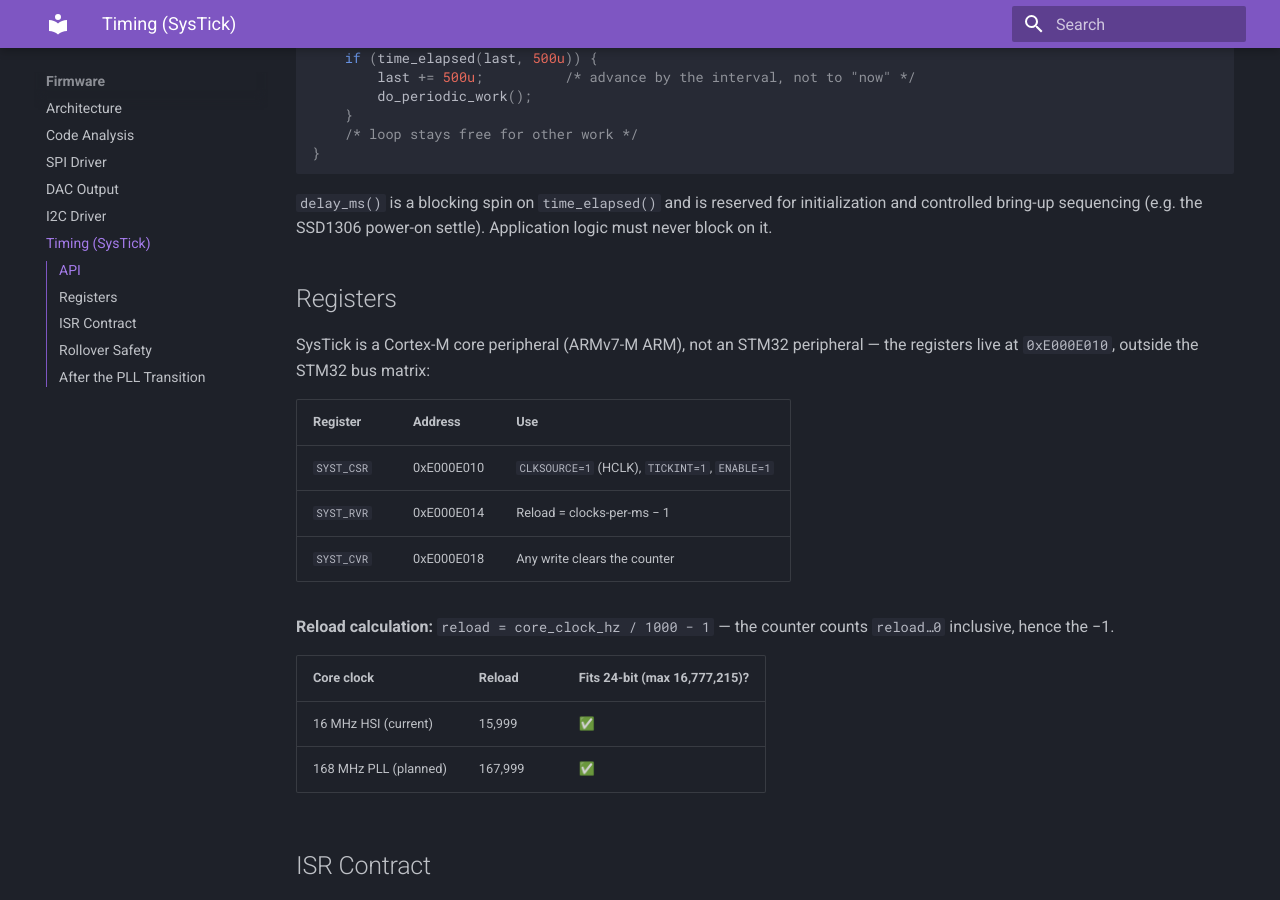
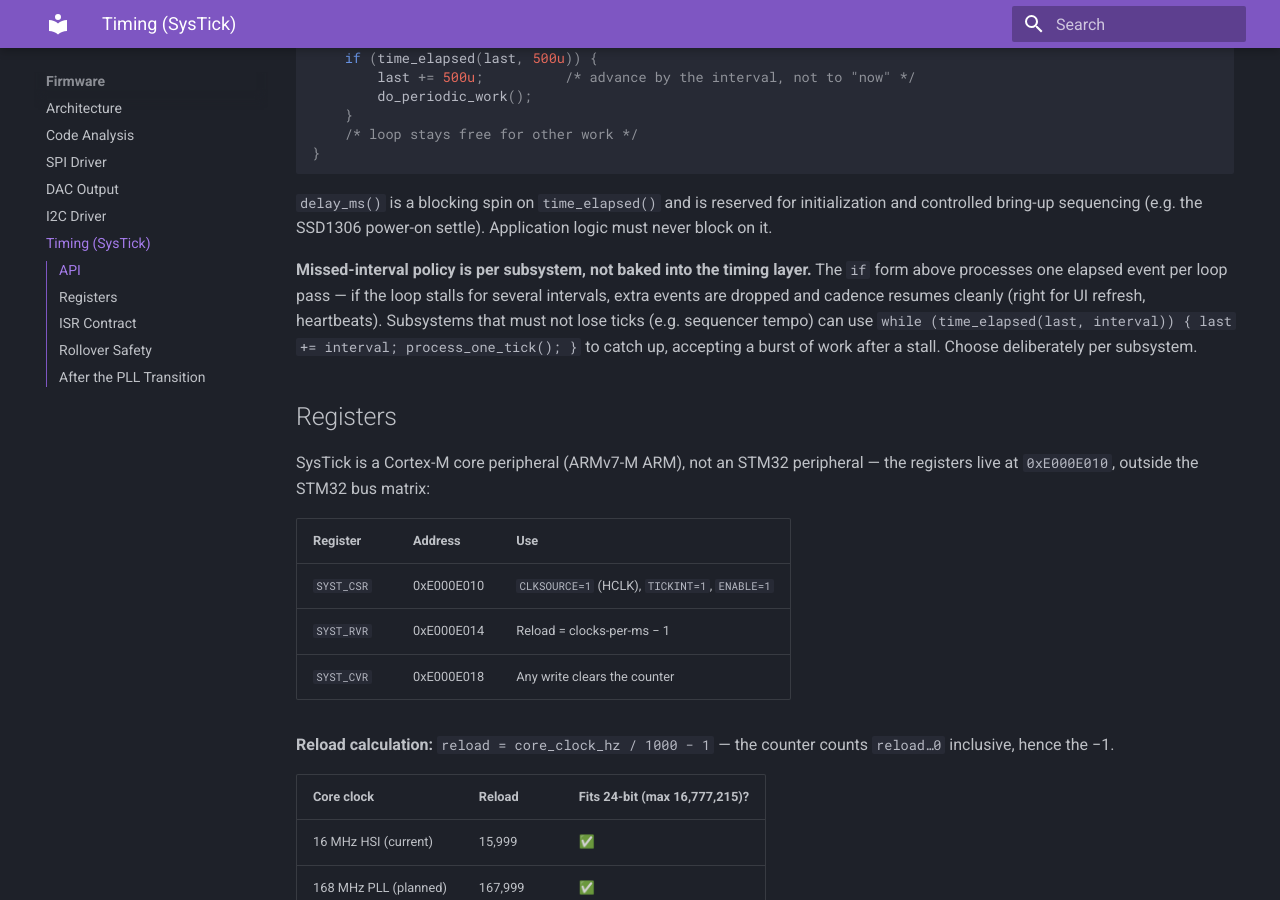
Before and after one commit to WizardInDminor/guitar-cv, an MkDocs documentation site: the page built from docs/firmware/timing.md, in a window 1280 px wide and 900 px high, scrolled down 543 px. Built offline with MkDocs 1.6.1 and Material for MkDocs 9.7.7, drawn with Linux system fonts in a browser that asks for light colours.

Commit message:
docs: charter scope note (low E2 core) + per-subsystem missed-interval policy
PR #6 review feedback: annotate the charter so low-B support reads as
stretch rather than mandatory, and document single-step vs catch-up
scheduling as a per-subsystem choice in timing.md.

Co-Authored-By: Claude Fable 5 <noreply@anthropic.com>
Claude-Session: https://claude.ai/code/session_01UCresNnky8gvwLGGwZbW3U

```diff
--- a/docs/firmware/timing.md
+++ b/docs/firmware/timing.md
@@ -30,6 +30,13 @@ while (1) {
 `delay_ms()` is a blocking spin on `time_elapsed()` and is reserved for initialization
 and controlled bring-up sequencing (e.g. the SSD1306 power-on settle). Application
 logic must never block on it.
+
+**Missed-interval policy is per subsystem, not baked into the timing layer.** The `if`
+form above processes one elapsed event per loop pass — if the loop stalls for several
+intervals, extra events are dropped and cadence resumes cleanly (right for UI refresh,
+heartbeats). Subsystems that must not lose ticks (e.g. sequencer tempo) can use
+`while (time_elapsed(last, interval)) { last += interval; process_one_tick(); }` to
+catch up, accepting a burst of work after a stall. Choose deliberately per subsystem.
 
 ## Registers
 
```
Also changed, not shown: docs/system/charter.md (+3 -0 lines).
